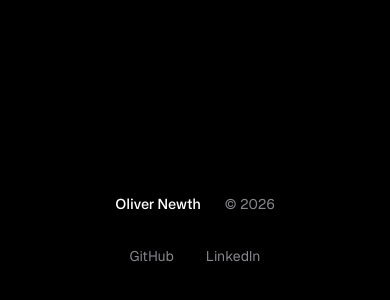
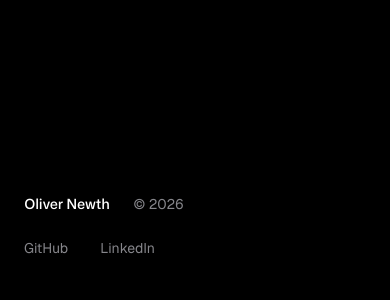
Before and after one commit to n3wth/n3wth, a React (Vite) app: page / in a window 390 px wide. Shown: the part 8173-8473 px from the top of the page. Built offline with nearby package versions, Linux system fonts and the light colour scheme.

Commit message:
Fix footer alignment and social links
- Left-align footer on mobile
- Fix LinkedIn URL to linkedin.com/in/newth

```diff
--- a/src/components/Footer.tsx
+++ b/src/components/Footer.tsx
@@ -4,7 +4,7 @@
   return (
     <footer className="py-12 md:py-16">
       <div className="mx-auto max-w-6xl px-6 md:px-12">
-        <div className="flex flex-col md:flex-row items-center justify-between gap-8">
+        <div className="flex flex-col md:flex-row items-start md:items-center justify-between gap-6">
           <div className="flex items-center gap-6">
             <span className="font-display text-sm font-medium text-white">
               {siteConfig.name}
--- a/src/data/content.ts
+++ b/src/data/content.ts
@@ -5,7 +5,7 @@
   email: 'oliver@newth.ai',
   social: {
     github: 'https://github.com/n3wth',
-    linkedin: 'https://linkedin.com/in/olivernewth',
+    linkedin: 'https://linkedin.com/in/newth',
   },
   artSite: 'https://newth.art',
 }
```
